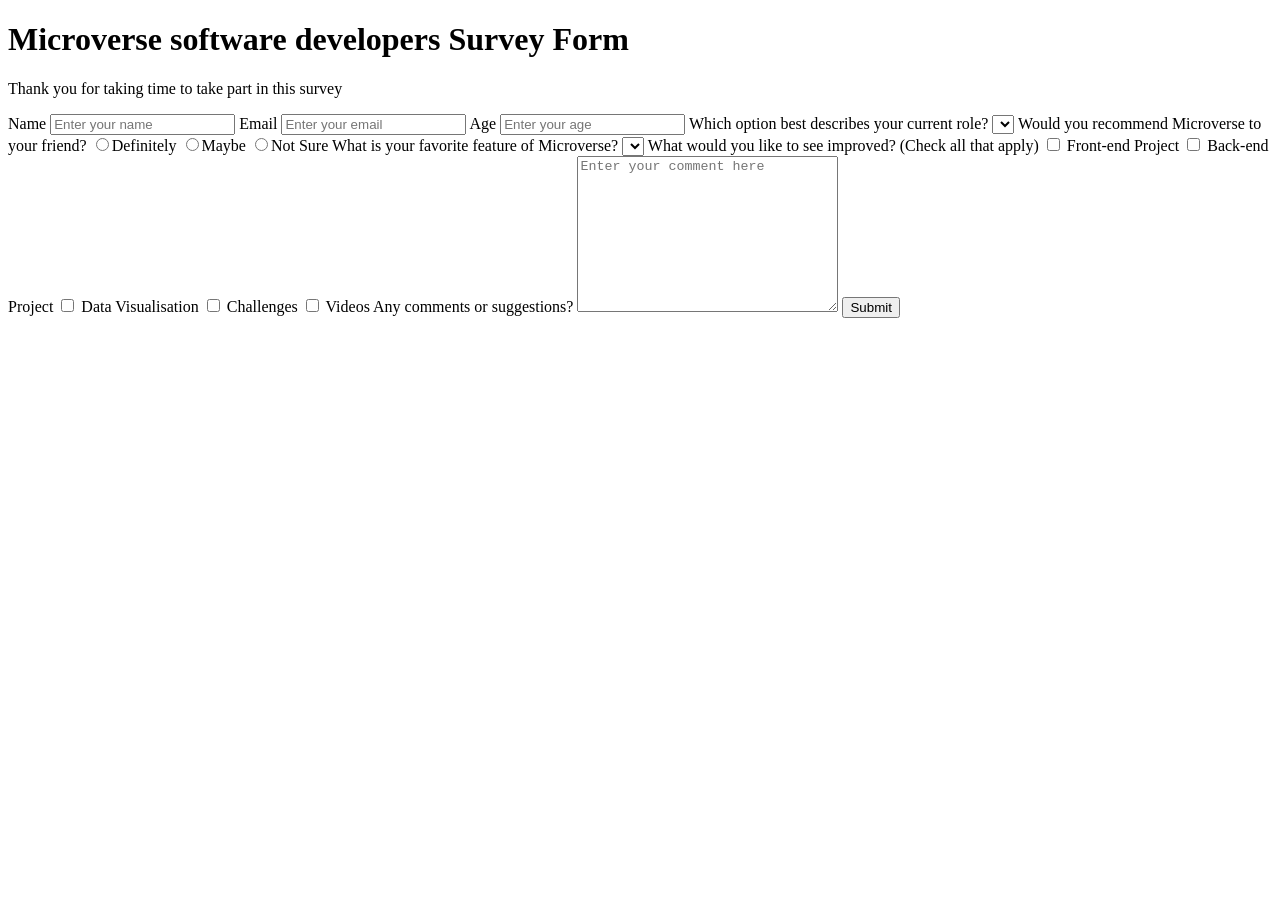
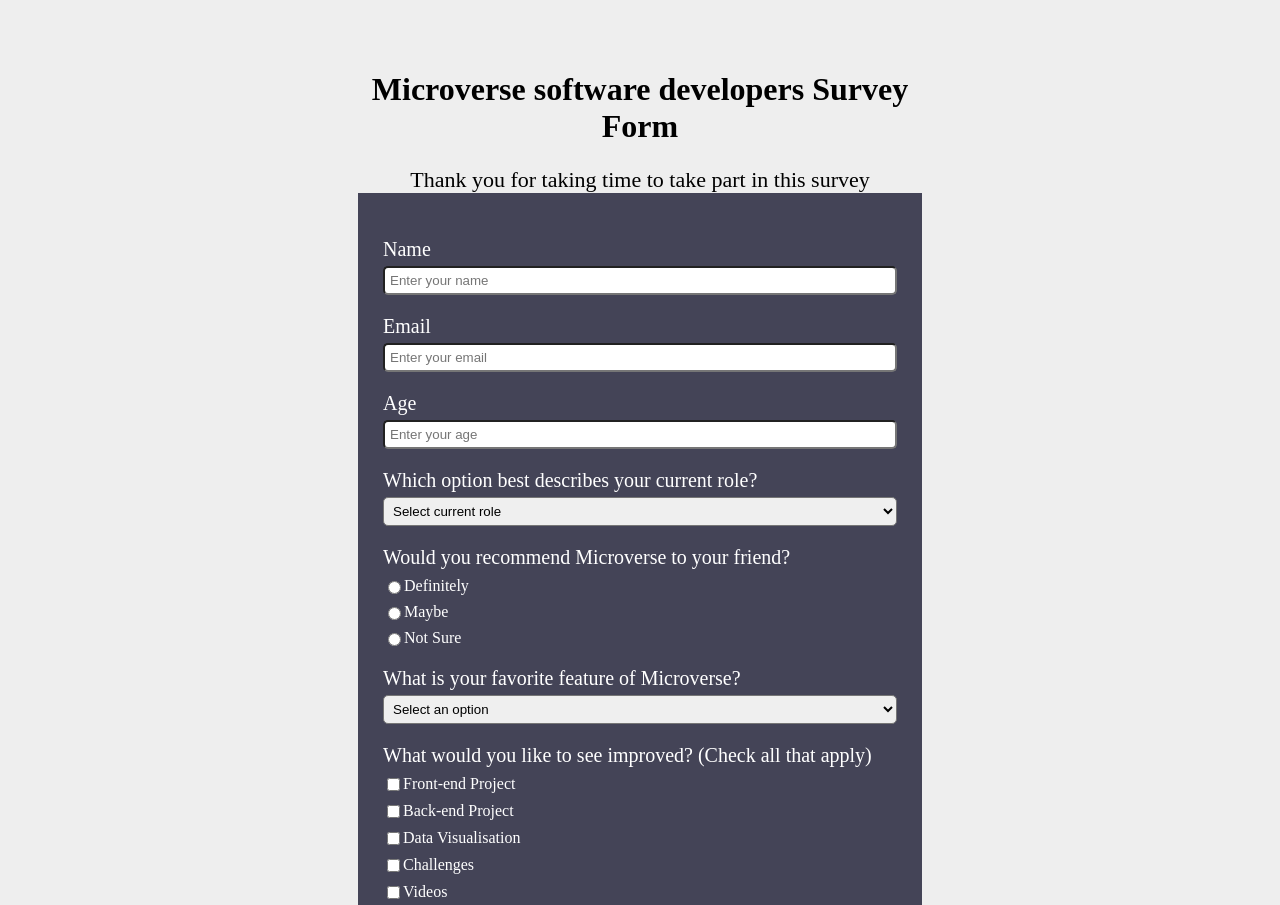
Before and after one commit to shinyenyi/survey-form, a plain HTML site: page fcc-test-suite-template-master/index.html in a window 1280 px wide. Shown: the top 905 px of the page. Before the commit the page ends 800 px from the top, so only its background shows below. Drawn offline with Linux system fonts and the light colour scheme.

Commit message:
Finished Modifying the css file

```diff
--- /dev/null
+++ b/fcc-test-suite-template-master/css/.#style.css
@@ -0,0 +1 @@
+vagrant@ubuntu-focal.6632:1654855157
--- a/fcc-test-suite-template-master/css/style.css
+++ b/fcc-test-suite-template-master/css/style.css
@@ -0,0 +1,59 @@
+body {
+  background: #eee;
+  margin-top: 30px;
+  display: flex;
+  padding: 20px 350px 0px 350px;
+  flex-direction: column;
+  justify-content: center;
+  align-items: centet;
+}
+
+form {
+  background: rgba(27, 27, 50, 0.8);
+  padding: 25px;
+  display: flex;
+  flex-direction: column;
+}
+
+#title {
+  text-align: center;
+  margin-bottom: 10px;
+}
+h1, p {
+  margin-bottom: 0px !important;
+}
+
+#description {
+  text-align: center;
+  font-size: 22px;
+}
+
+#name, #email, #age, #dropdown, #textArea {
+  padding: 5px;
+  border-radius: 5px;
+  margin-top: 5px;
+}
+
+#name-label, #email-label, #age-number, #dropdown-lable, #radio-label, #improve-label, #comment-label {
+  margin-top: 20px;
+  color: white;
+  font-size: 20px;
+}
+
+div {
+  display: flex;
+  flex-direction: row;
+  margin-top: 8px;
+  color: white;
+}
+
+#submit {
+  margin: 20px 0px;
+  background: #37af65;
+  margin: 20px 0px;
+  padding: 8px;
+}
+
+#name, #box {
+  color: white;
+}
--- a/fcc-test-suite-template-master/index.html
+++ b/fcc-test-suite-template-master/index.html
@@ -8,7 +8,6 @@
 </head>
 
 <body>
-  <div>
     <h1 id="title">Microverse software developers Survey Form</h1>
     <p id="description">Thank you for taking time to take part in this survey</p>
     <form action="" id="survey-form">
@@ -19,37 +18,37 @@
       <label for="" id="age-number">Age</label>
       <input type="number" id="age" maxlength="20" minlength="5" placeholder="Enter your age">
       <label for="" id="dropdown-lable">Which option best describes your current role?</label>
-      <select name="" id="dropdown" aria-placeholder="select your current role">
-        <option value="Student" ></option>
-        <option value="Full-Time Job"></option>
-        <option value="Full Time Learner"></option>
-        <option value="Prefer not to say"></option>
-        <option value="other"></option>
+      <select name="" id="dropdown">
+	<option disabled selected value>Select current role</option>
+        <option value="Student" >Student</option>
+        <option value="Full-Time Job">Full Time Job</option>
+        <option value="Full Time Learner">Full Time Learner</option>
+        <option value="Prefer not to say">Prefer not to say</option>
+        <option value="other">other</option>
       </select>
       <label for="" id="radio-label">Would you recommend Microverse to your friend?</label>
-      <input type="radio" name="radio-button">Definitely
-      <input type="radio" name="radio-button">Maybe
-      <input type="radio" name="radio-button">Not Sure
+     <div><input type="radio" name="radio-button">Definitely</div>
+     <div><input type="radio" name="radio-button">Maybe</div>
+     <div><input type="radio" name="radio-button">Not Sure</div>
       <label for=""></label>
       <label for="" id="dropdown-lable">What is your favorite feature of Microverse?</label>
-      <select name="" id="dropdown" placeholder="select your current role">
-        <option value="Challenges" ></option>
-        <option value="Community"></option>
-        <option value="Project"></option>
-        <option value="Open Source"></option>
+      <select name="" id="dropdown">
+	<option disabled selected value>Select an option</option>
+        <option value="Challenges" >Challange</option>
+        <option value="Community">Community</option>
+        <option value="Project">Project</option>
+        <option value="Open Source">Open Source</option>
       </select>
-      <label for="">What would you like to see improved? (Check all that apply)</label>
-      <input type="checkbox"> Front-end Project
-      <input type="checkbox"> Back-end Project
-      <input type="checkbox"> Data Visualisation
-      <input type="checkbox"> Challenges
-      <input type="checkbox"> Videos
-      <label for="">Any comments or suggestions?</label>
+      <label for="" id="improve-label">What would you like to see improved? (Check all that apply)</label>
+     <div><input type="checkbox" id="box"> Front-end Project</div>
+     <div><input type="checkbox" id="box"> Back-end Project</div>
+      <div><input type="checkbox" id="box"> Data Visualisation</div>
+      <div><input type="checkbox" id="box"> Challenges</div>
+      <div><input type="checkbox" id="box"> Videos</div>
+      <label for="" id="comment-label">Any comments or suggestions?</label>
       <textarea name="" id="textArea" cols="30" rows="10" placeholder="Enter your comment here"></textarea>
       <button id="submit">Submit</button>
     </form>
-  </div>
-
   <script src="https://cdn.freecodecamp.org/testable-projects-fcc/v1/bundle.js"></script>
 
   <!--
```
Also changed, not shown: fcc-test-suite-template-master/.#index.html (added, +1 -0 lines).
